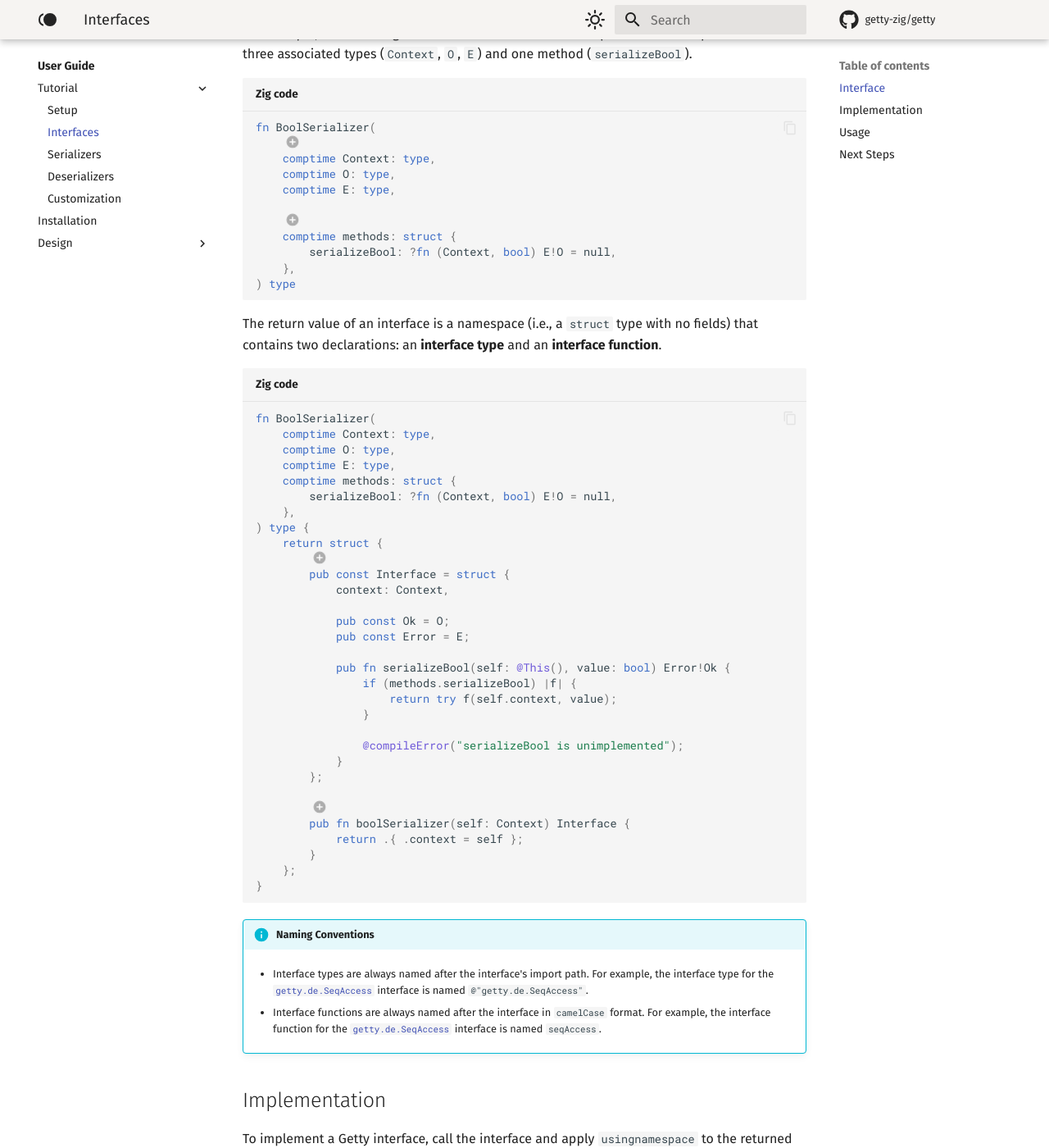
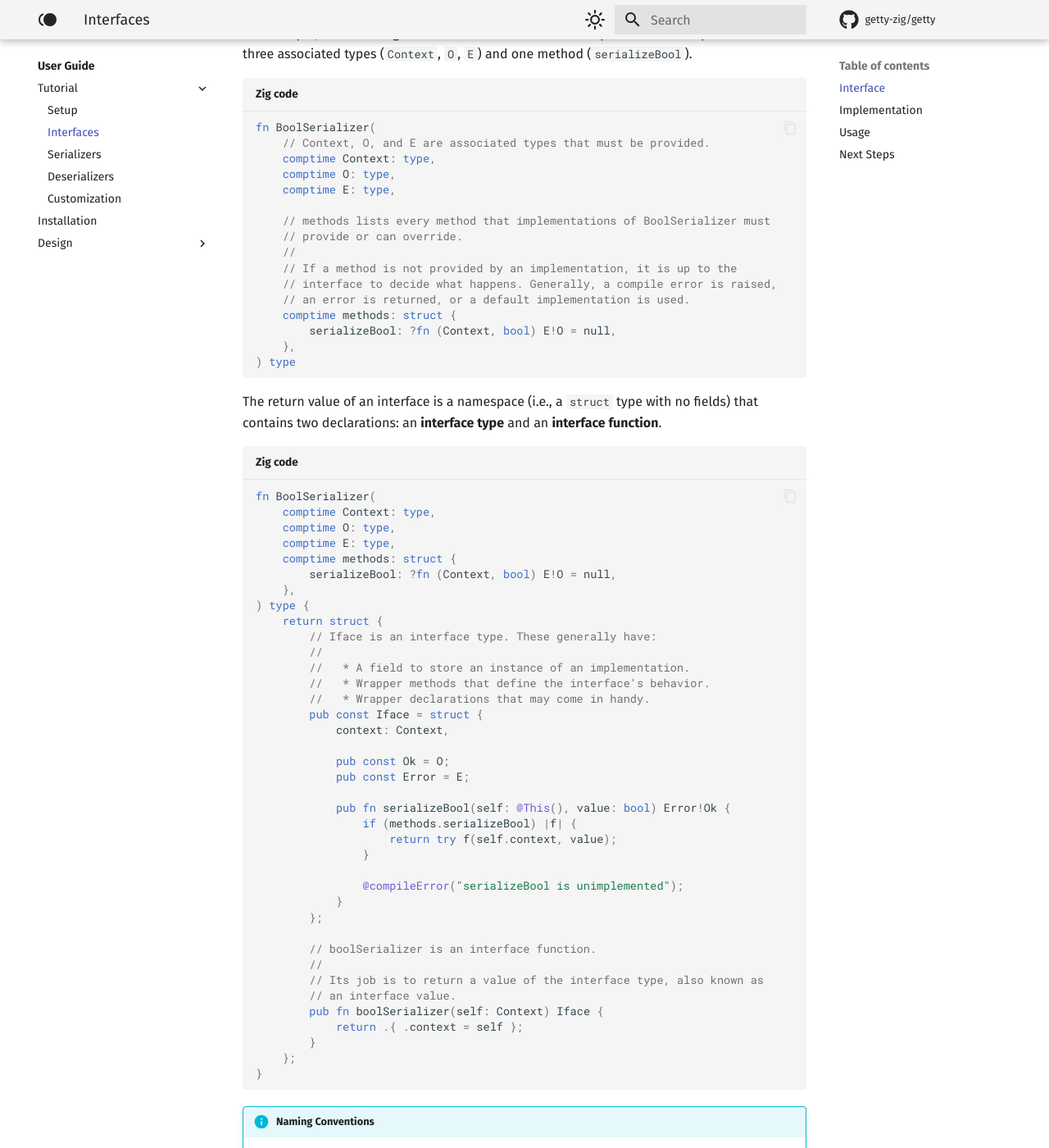
Before and after one commit to getty-zig/getty.so, an MkDocs documentation site: the page built from docs/user-guide/tutorial/interfaces.md, in a window 1280 px wide and 1400 px high, scrolled down 343 px. Shown: the whole window at 82% size. Built offline with MkDocs 1.6.1 and Material for MkDocs 9.7.7, drawn with Linux system fonts in a browser that asks for light colours; comment, search, counter and statistics services are not loaded; part of the change alters nothing that is shown; some of the changed text lies outside the part shown.

Commit message:
interfaces: Remove annotations

````diff
--- a/docs/user-guide/tutorial/interfaces.md
+++ b/docs/user-guide/tutorial/interfaces.md
@@ -11,28 +11,23 @@ that requires from its implementations three associated types (`Context`, `O`,
 
 ```zig title="Zig code"
 fn BoolSerializer(
-    // (1)!
+    // Context, O, and E are associated types that must be provided.
     comptime Context: type,
     comptime O: type,
     comptime E: type,
 
-    // (2)!
+    // methods lists every method that implementations of BoolSerializer must
+    // provide or can override.
+    //
+    // If a method is not provided by an implementation, it is up to the
+    // interface to decide what happens. Generally, a compile error is raised,
+    // an error is returned, or a default implementation is used.
     comptime methods: struct {
         serializeBool: ?fn (Context, bool) E!O = null,
     },
 ) type
 
 ```
-
-1.  `Context`, `O`, and `E` are types that implementations of `BoolSerializer`
-    must provide.
-
-1.  `methods` lists every method that implementations of `BoolSerializer` must
-    provide or can override.
-
-    If a method is not provided by an implementation, it is up to the interface
-    to decide what happens. Generally, a compile error is raised, an error is
-    returned, or a default implementation is used.
 
 The return value of an interface is a namespace (i.e., a `struct` type with no
 fields) that contains two declarations: an __interface type__ and an
@@ -48,8 +43,12 @@ fn BoolSerializer(
     },
 ) type {
     return struct {
-        // (2)!
-        pub const Interface = struct {
+        // Iface is an interface type. These generally have:
+        //
+        //   * A field to store an instance of an implementation.
+        //   * Wrapper methods that define the interface's behavior.
+        //   * Wrapper declarations that may come in handy.
+        pub const Iface = struct {
             context: Context,
 
             pub const Ok = O;
@@ -64,27 +63,16 @@ fn BoolSerializer(
             }
         };
 
-        // (1)!
-        pub fn boolSerializer(self: Context) Interface {
+        // boolSerializer is an interface function.
+        //
+        // Its job is to return a value of the interface type, also known as
+        // an interface value.
+        pub fn boolSerializer(self: Context) Iface {
             return .{ .context = self };
         }
     };
 }
 ```
-
-1.  `boolSerializer` is an interface function.
-
-    Its job is to return a value of the interface type, also known as an
-    __interface value__.
-
-1.  `Interface` is an interface type. They generally have:
-
-      - A single field to store an instance of an implementation.
-      - Wrapper declarations that may come in handy.
-      - Wrapper methods that define the interface's behavior.
-
-<!--The above annotations need to be ordered like they are to avoid weirdness-->
-<!--with the second list element in the interface type annotation.-->
 
 !!! info "Naming Conventions"
 
@@ -107,7 +95,7 @@ your implementation.
 ```zig title="Zig code"
 const std = @import("std");
 
-const SerializerA = struct {
+const UselessSerializer = struct {
     usingnamespace BoolSerializer(
         @This(),
         void,
@@ -116,7 +104,7 @@ const SerializerA = struct {
     );
 };
 
-const SerializerB = struct {
+const OppositeSerializer = struct {
     usingnamespace BoolSerializer(
         Context,
         Ok,
@@ -136,22 +124,21 @@ const SerializerB = struct {
 
 ## Usage
 
-To use a value of, say `SerializerB`, as an implementation of `BoolSerializer`:
+To use a value of, say `OppositeSerializer`, as an implementation of `BoolSerializer`:
 
 ```zig title="Zig code"
 pub fn main() !void {
-    const s = SerializerB{}; // (1)!
-    const bs = s.boolSerializer();  // (2)!
+    // Create a value of the implementing type.
+    const s = OppositeSerializer{};
 
-    // (3)!
+    // Create an interface value from `s` using the interface function.
+    const bs = s.boolSerializer();
+
+    // Use the interface value for all of our interface-y needs!
     try bs.serializeBool(true);
     try bs.serializeBool(false);
 }
 ```
-
-1. Create a value of the implementing type, `OppositeSerializer`.
-1. Create an interface value from the implementation using the interface function.
-1. Use the interface value for all of your interface-y needs!
 
 ```console title="Shell session"
 $ zig build run
````
